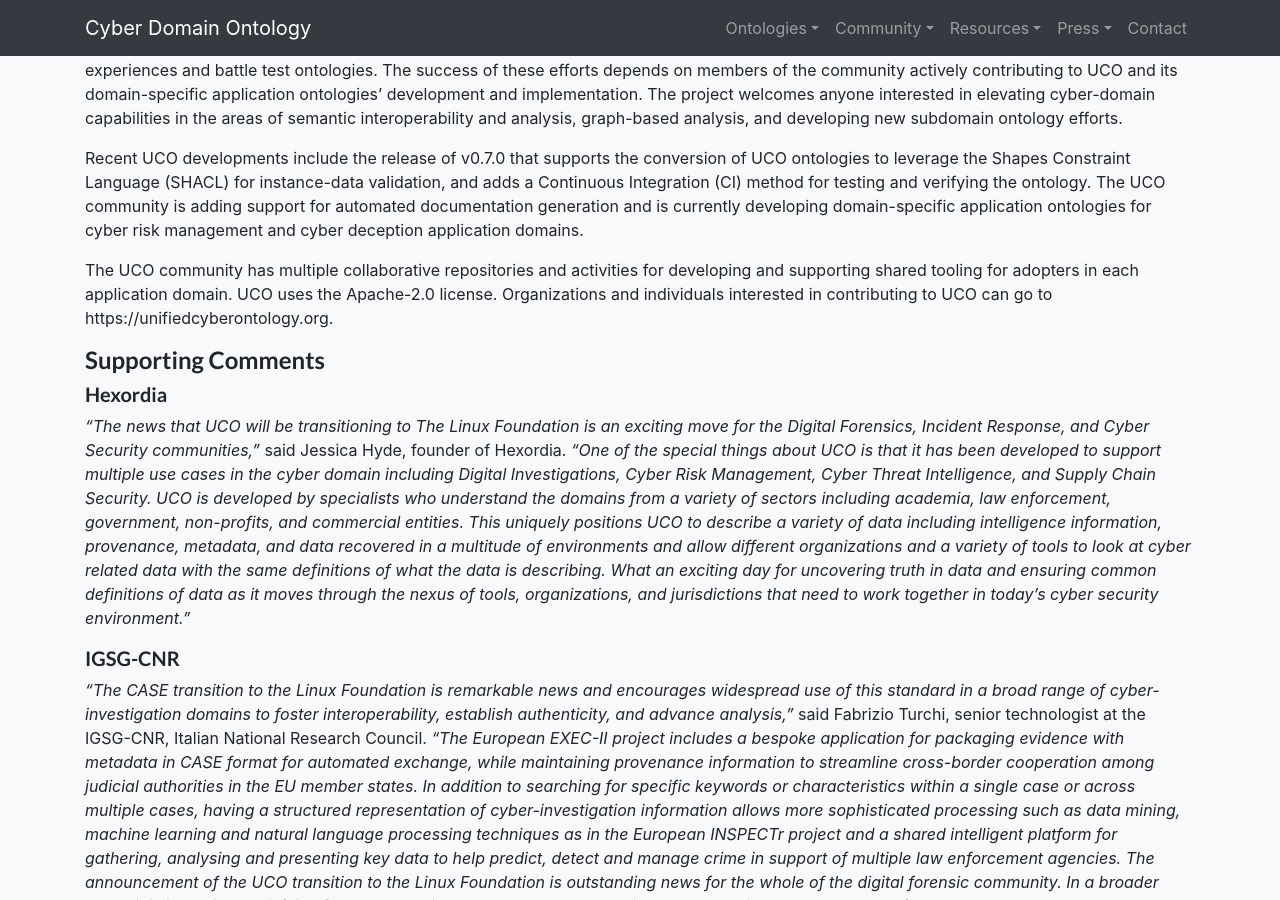
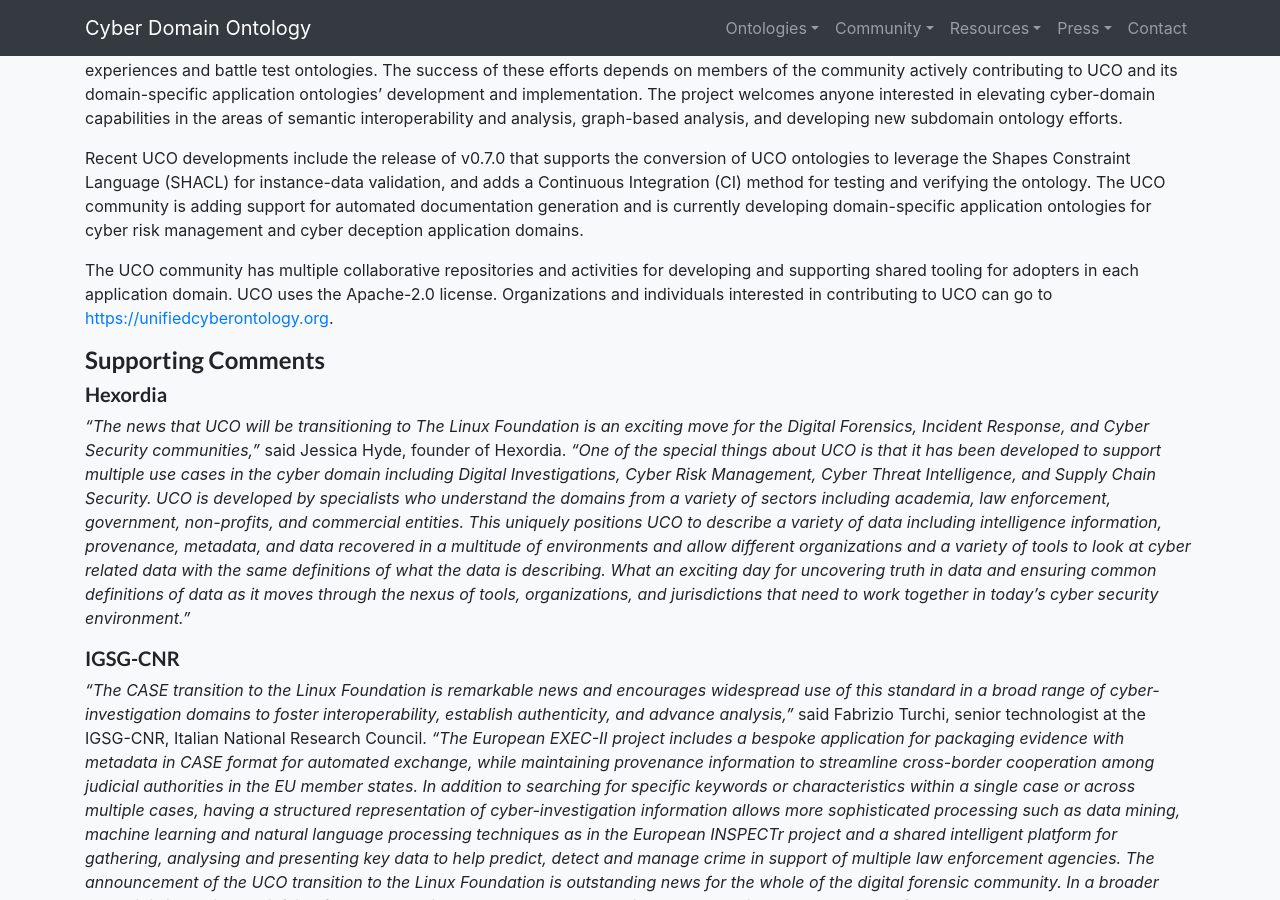
Before and after one commit to Cyber-Domain-Ontology/cdo.github.io, a Jekyll site: the page built from press/announcements.md, in a window 1280 px wide and 900 px high, scrolled down 1254 px. Built offline with Jekyll 4.4.1, drawn with Linux system fonts in a browser that asks for light colours; part of the change alters nothing that is shown.

```diff
--- a/press/announcements.md
+++ b/press/announcements.md
@@ -26,7 +26,7 @@ The Ontology Committee is led by Dr. Alex Nelson. The Adoption Committee brings
 Recent UCO developments include the release of v0.7.0 that supports the conversion of UCO ontologies to leverage the Shapes Constraint Language (SHACL) for instance-data validation, and adds a Continuous Integration (CI) method for testing and verifying the ontology. The UCO community is adding support for automated documentation generation and is currently developing domain-specific application ontologies for cyber risk management and cyber deception application domains.
 
 The UCO community has multiple collaborative repositories and activities for developing and supporting shared tooling for adopters in each application domain. UCO uses the Apache-2.0 license.
-Organizations and individuals interested in contributing to UCO can go to https://unifiedcyberontology.org.
+Organizations and individuals interested in contributing to UCO can go to [https://unifiedcyberontology.org](https://unifiedcyberontology.org).
 
 #### Supporting Comments
 
```
